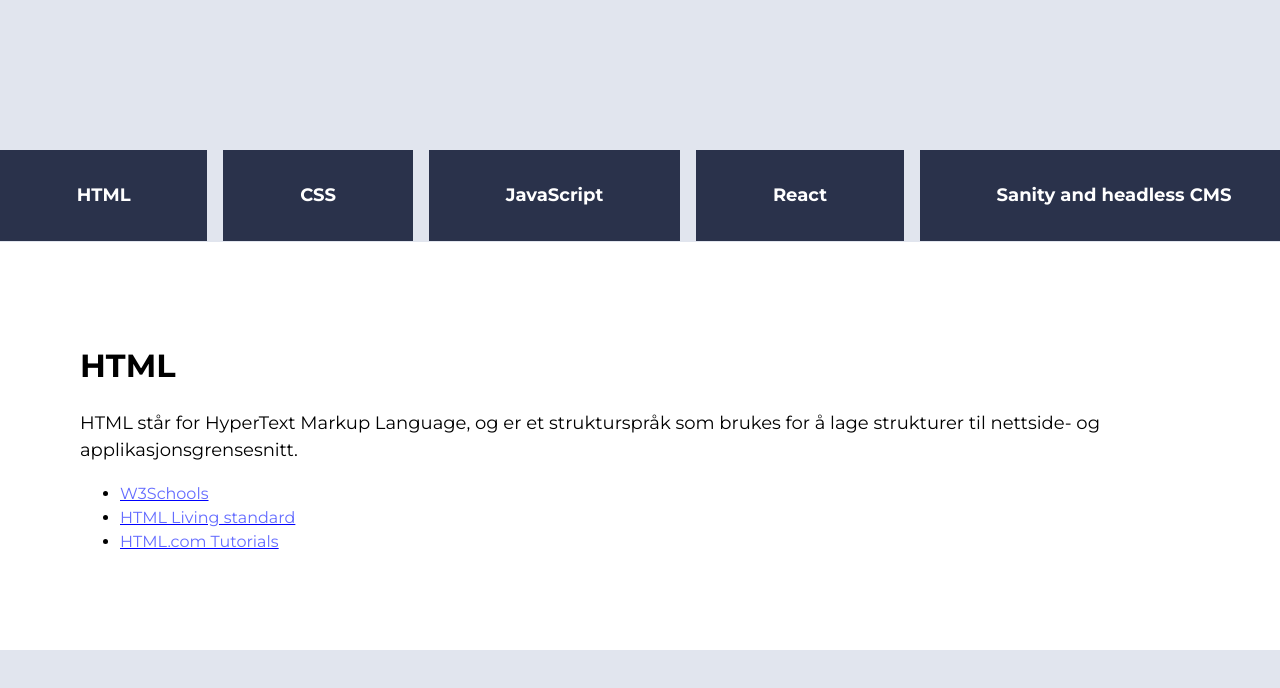
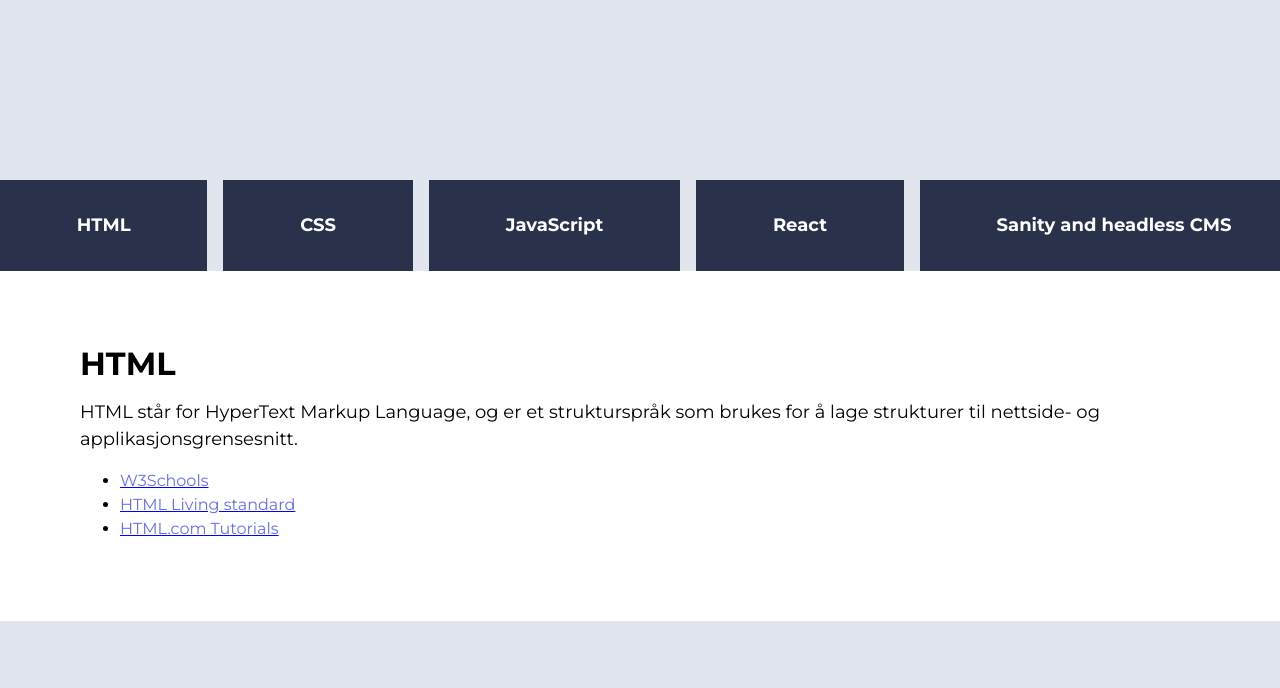
Before and after one commit to Vilped1/UIN23ak3_resourceapp_group13, a React (Vite) app in the folder arbeidskrav_3/: page / in a window 1280 px wide. Shown: the top 688 px of the page. Built offline with nearby package versions, Linux system fonts and the light colour scheme.

Commit message:
tekst og elementer hopper ikke rundt lenger

```diff
--- a/arbeidskrav_3/src/styles/Main.scss
+++ b/arbeidskrav_3/src/styles/Main.scss
@@ -18,8 +18,8 @@ body {
     justify-content: center;
     height: 100dvh;
     align-items: center;
+    text-decoration: none;
     margin:0;
-    text-decoration: none;
 
 
 }
@@ -29,11 +29,11 @@ main {
     min-height: 350px;
     font-size: 1rem;
     text-align: left;
-    width: 81.8rem;
 }
 
 article {
-    padding: 5rem;
+    width: 80%;
+    padding: 3rem 5rem;
     color: var(--black);
 }
 
@@ -48,3 +48,7 @@ p {
 ul {
     text-decoration: blue underline;
 }
+
+h1, p, ul {
+    margin-bottom: 1rem;
+}
```
